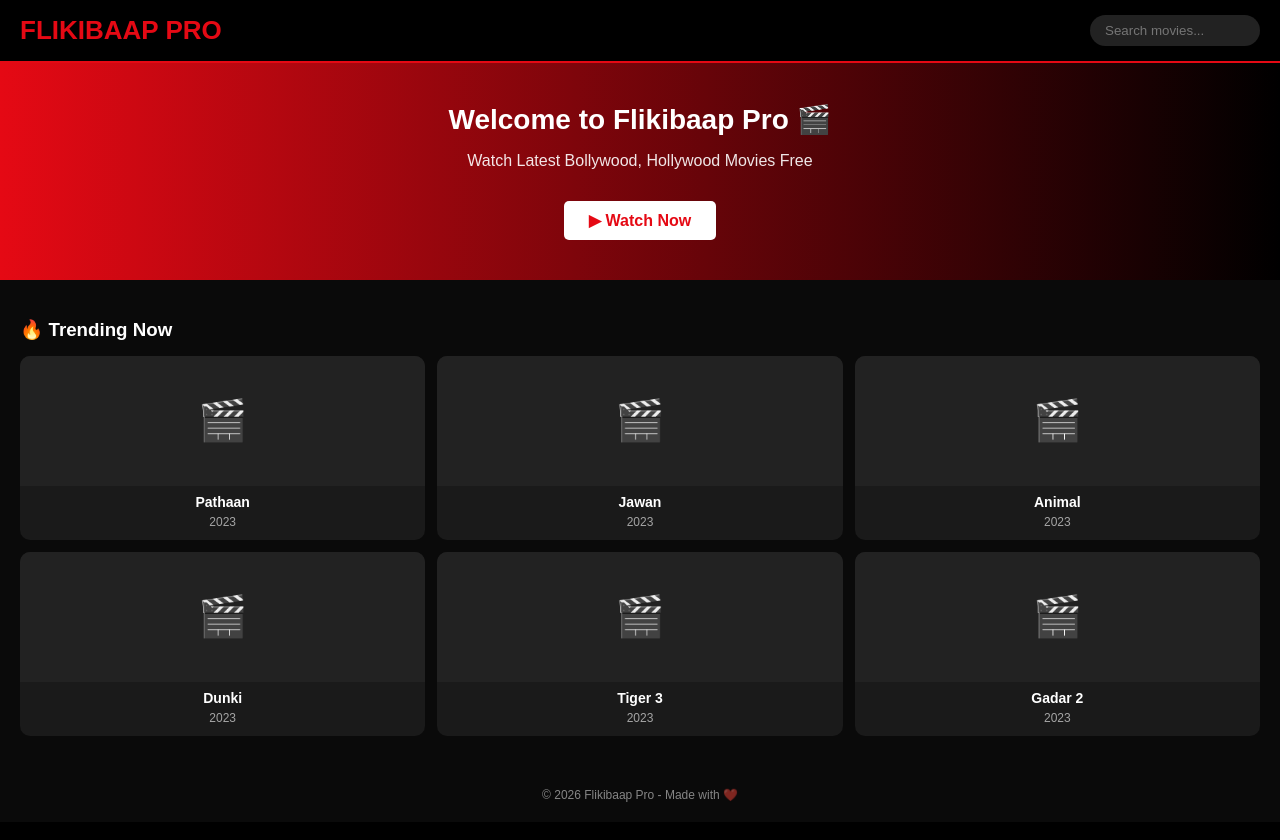
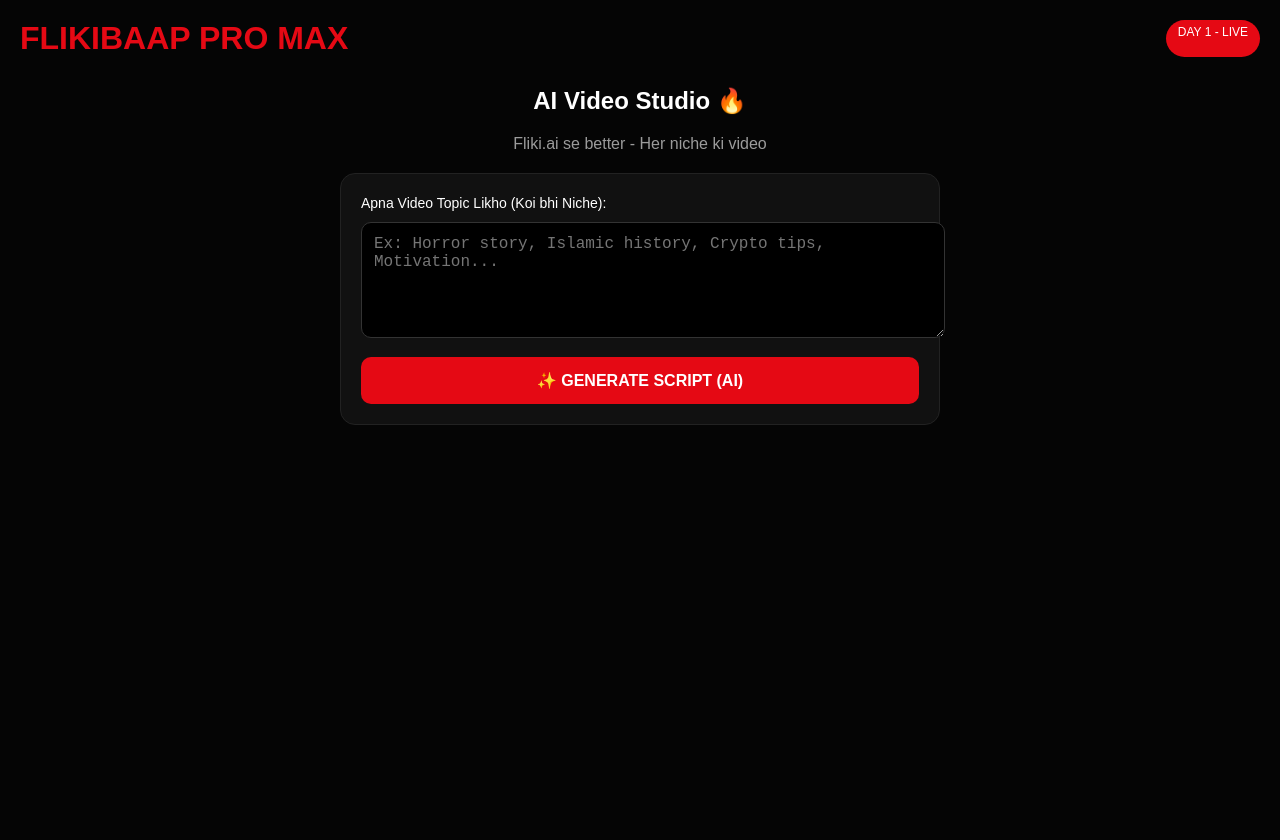
Before and after one commit to publicaffairswithmurad-afk/Flikibaap-pro, a Next.js app: page / in a window 1280 px wide. Built offline with nearby package versions, Linux system fonts and the light colour scheme.

Commit message:
Update page.tsx

```diff
--- a/app/page.tsx
+++ b/app/page.tsx
@@ -1,43 +1,74 @@
+'use client';
+import { useState } from 'react';
+
 export default function Home() {
-  const movies = [
-    { id: 1, title: "Pathaan", year: "2023" },
-    { id: 2, title: "Jawan", year: "2023" },
-    { id: 3, title: "Animal", year: "2023" },
-    { id: 4, title: "Dunki", year: "2023" },
-    { id: 5, title: "Tiger 3", year: "2023" },
-    { id: 6, title: "Gadar 2", year: "2023" },
-  ];
+  const [topic, setTopic] = useState('');
+  const [script, setScript] = useState('');
+  const [loading, setLoading] = useState(false);
+
+  const generateScript = () => {
+    if (!topic) return alert('Topic likho pehle!');
+    setLoading(true);
+    setTimeout(() => {
+      setScript(`🎬 TOPIC: ${topic}
+
+[SCENE 1 - HOOK - 0:00]
+"Socho agar... ${topic} aapki zindagi badal de?"
+
+[SCENE 2 - STORY - 0:15]
+"Duniya me 99% log ye galti karte hain...
+Lekin jo 1% kamyab hain, wo ye raaz jante hain..."
+
+[SCENE 3 - VALUE - 0:45]
+"1. Pehla usool...
+2. Dusra usool...
+3. Teesra usool jo sabse important hai..."
+
+[SCENE 4 - CTA - 1:30]
+"Agar ye video achi lagi to Flikibaap Pro ko subscribe karo!"
+
+---
+✅ Script Ready for Voice + Video
+`);
+      setLoading(false);
+    }, 1500);
+  };
 
   return (
-    <main style={{ background: '#0a0a0a', minHeight: '100vh', color: 'white', fontFamily: 'sans-serif' }}>
-      {/* Header */}
-      <header style={{ background: 'black', padding: '15px 20px', display: 'flex', justifyContent: 'space-between', alignItems: 'center', borderBottom: '2px solid #e50914' }}>
-        <h1 style={{ color: '#e50914', margin: 0, fontSize: '26px' }}>FLIKIBAAP PRO</h1>
-        <input placeholder="Search movies..." style={{ padding: '8px 15px', borderRadius: '20px', border: 'none', background: '#222', color: 'white', width: '140px' }} />
+    <main style={{ background: '#050505', minHeight: '100vh', color: 'white', padding: '20px', fontFamily: 'sans-serif' }}>
+      <header style={{ display: 'flex', justifyContent: 'space-between', marginBottom: '30px' }}>
+        <h1 style={{ color: '#e50914', margin: 0 }}>FLIKIBAAP PRO MAX</h1>
+        <span style={{ background: '#e50914', padding: '5px 12px', borderRadius: '20px', fontSize: '12px' }}>DAY 1 - LIVE</span>
       </header>
 
-      {/* Banner */}
-      <div style={{ background: 'linear-gradient(to right, #e50914, #000)', padding: '40px 20px', textAlign: 'center' }}>
-        <h2 style={{ fontSize: '28px', margin: '0 0 10px 0' }}>Welcome to Flikibaap Pro 🎬</h2>
-        <p style={{ opacity: 0.9 }}>Watch Latest Bollywood, Hollywood Movies Free</p>
-        <button style={{ marginTop: '15px', background: 'white', color: '#e50914', border: 'none', padding: '10px 25px', borderRadius: '5px', fontWeight: 'bold', fontSize: '16px' }}>▶ Watch Now</button>
+      <div style={{ maxWidth: '600px', margin: '0 auto' }}>
+        <h2 style={{ textAlign: 'center' }}>AI Video Studio 🔥</h2>
+        <p style={{ textAlign: 'center', opacity: 0.6 }}>Fliki.ai se better - Her niche ki video</p>
+
+        <div style={{ background: '#111', padding: '20px', borderRadius: '15px', marginTop: '20px', border: '1px solid #222' }}>
+          <label style={{ fontSize: '14px' }}>Apna Video Topic Likho (Koi bhi Niche):</label>
+          <textarea
+            value={topic}
+            onChange={(e) => setTopic(e.target.value)}
+            placeholder="Ex: Horror story, Islamic history, Crypto tips, Motivation..."
+            style={{ width: '100%', height: '90px', background: '#000', color: 'white', border: '1px solid #333', borderRadius: '10px', padding: '12px', marginTop: '10px', fontSize: '16px' }}
+          />
+          <button onClick={generateScript} disabled={loading} style={{ width: '100%', background: loading ? '#555' : '#e50914', color: 'white', border: 'none', padding: '14px', borderRadius: '10px', marginTop: '15px', fontWeight: 'bold', fontSize: '16px' }}>
+            {loading ? 'AI Likh Raha Hai...' : '✨ GENERATE SCRIPT (AI)'}
+          </button>
+        </div>
+
+        {script && (
+          <div style={{ background: '#111', padding: '20px', borderRadius: '15px', marginTop: '20px', border: '1px solid #e50914', whiteSpace: 'pre-wrap', lineHeight: '1.6' }}>
+            <h3 style={{ color: '#e50914', marginTop: 0 }}>✅ AI Script Ready:</h3>
+            {script}
+            <div style={{ marginTop: '20px', display: 'grid', gridTemplateColumns: '1fr 1fr', gap: '10px' }}>
+              <button style={{ background: '#222', color: 'white', border: 'none', padding: '10px', borderRadius: '8px' }}>🎙️ Voice Next (Kal)</button>
+              <button style={{ background: '#222', color: 'white', border: 'none', padding: '10px', borderRadius: '8px' }}>🎬 Video Next (Parso)</button>
+            </div>
+          </div>
+        )}
       </div>
-
-      {/* Movies Grid */}
-      <div style={{ padding: '20px' }}>
-        <h3 style={{ marginBottom: '15px' }}>🔥 Trending Now</h3>
-        <div style={{ display: 'grid', gridTemplateColumns: '1fr 1fr 1fr', gap: '12px' }}>
-          {movies.map((m) => (
-            <div key={m.id} style={{ background: '#1a1a1a', borderRadius: '10px', overflow: 'hidden', textAlign: 'center', paddingBottom: '10px' }}>
-              <div style={{ background: '#222', height: '130px', display: 'flex', alignItems: 'center', justifyContent: 'center', fontSize: '40px' }}>🎬</div>
-              <p style={{ margin: '8px 0 2px 0', fontSize: '14px', fontWeight: 'bold' }}>{m.title}</p>
-              <small style={{ opacity: 0.6, fontSize: '12px' }}>{m.year}</small>
-            </div>
-          ))}
-        </div>
-      </div>
-
-      <p style={{ textAlign: 'center', opacity: 0.5, padding: '20px', fontSize: '12px' }}>© 2026 Flikibaap Pro - Made with ❤️</p>
     </main>
   );
 }
```
